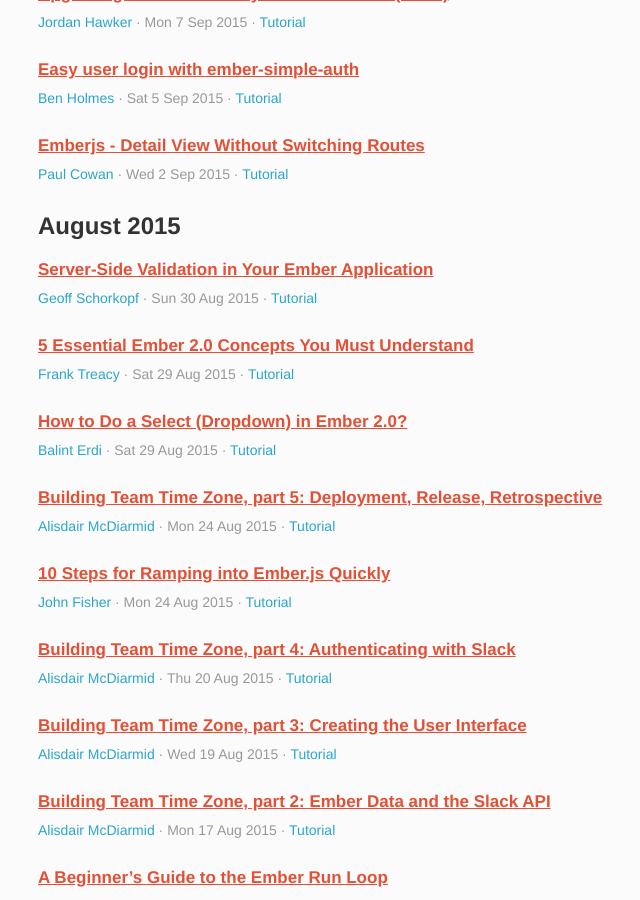
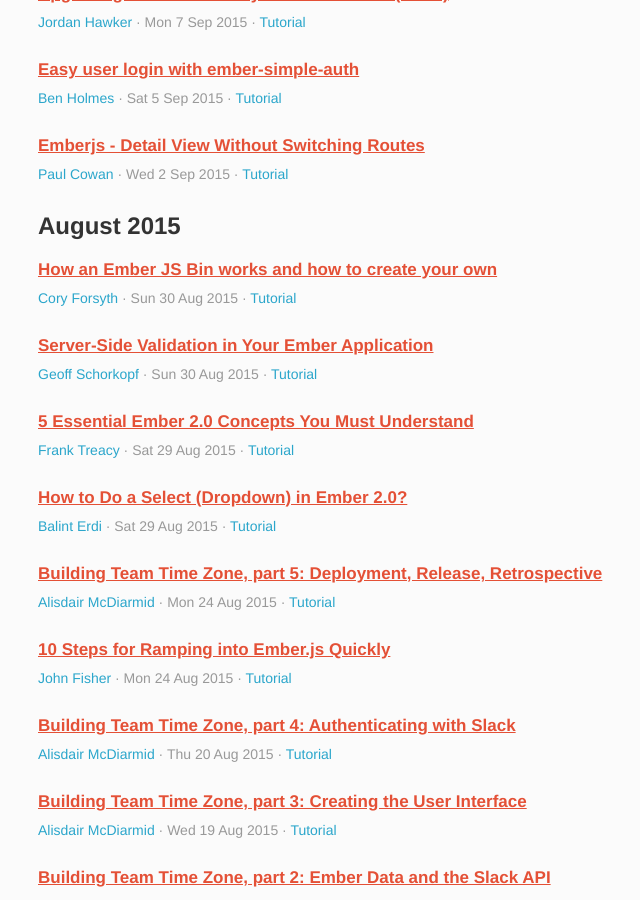
Before and after one commit to emberwatch/emberwatch, a Jekyll site: the page built from tutorials.html, in a window 1280 px wide and 900 px high, scrolled down 1016 px. Shown: the whole window, without its empty margins (142-782 px from the left). Built offline with Jekyll 4.4.1, drawn with Linux system fonts in a browser that asks for light colours; Markdown is read by kramdown in place of the engine named in the settings; comment, search, counter and statistics services are not loaded.

Commit message:
[Add Article] How EmberJS JSBin Works & How to create your own

```diff
--- a/_data/tutorials.yml
+++ b/_data/tutorials.yml
@@ -111,6 +111,14 @@
   date_updated: '2015-08-29'
   urls:
   - http://balinterdi.com/2015/08/29/how-to-do-a-select-dropdown-in-ember-20.html
+- title: 'How an Ember JS Bin works and how to create your own'
+  author_ids:
+  - 119
+  date: '2015-08-30'
+  date_created: '2015-08-30'
+  date_updated: '2015-08-30'
+  urls:
+  - https://medium.com/@bantic/how-an-ember-js-bin-works-and-how-to-create-your-own-930ad962887d
 - title: '5 Essential Ember 2.0 Concepts You Must Understand'
   author_ids:
   - 207
```
